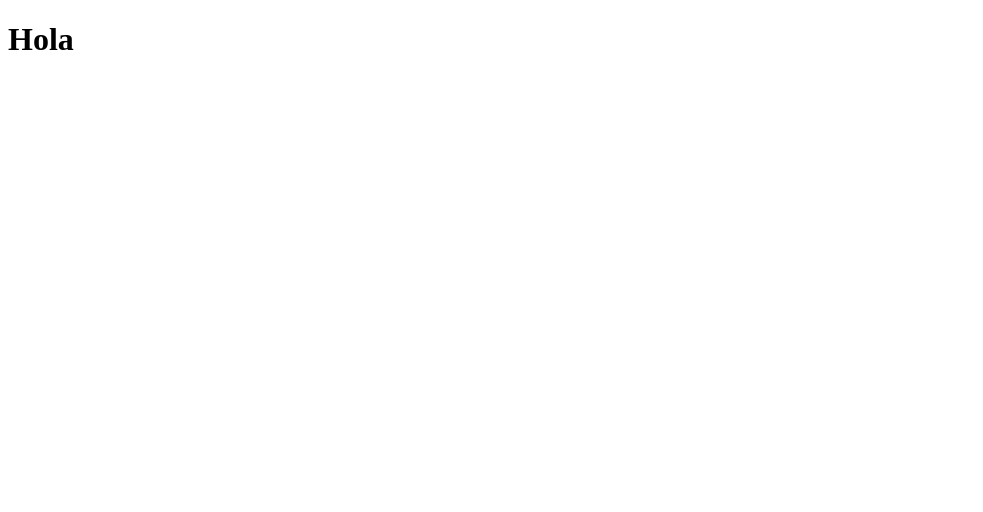
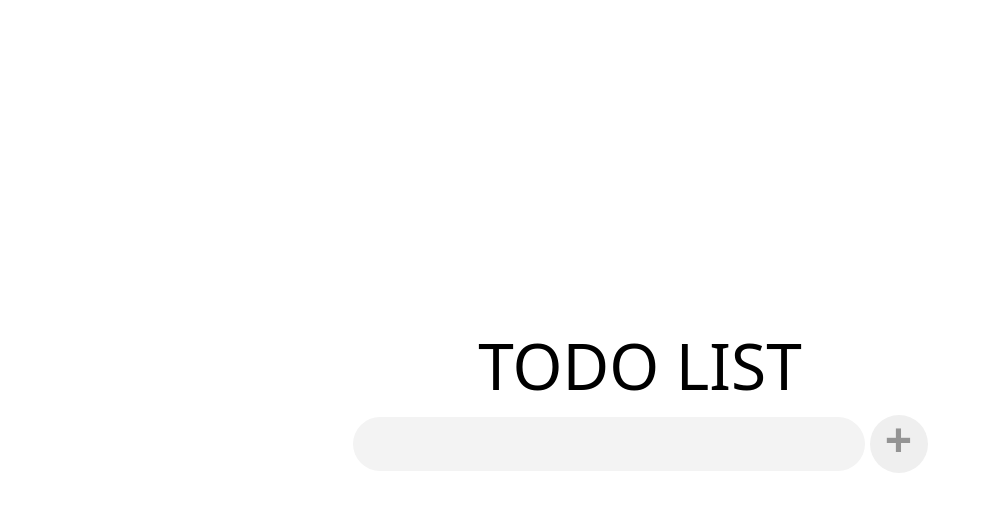
Before and after one commit to tomas-vidal/todo-list, a React (Create React App) app: page / in a window 1280 px wide. Shown: the top 512 px of the page, without its empty margins (0-983 px from the left). Built offline with nearby package versions, Linux system fonts and the light colour scheme.

Commit message:
Create webpage styling

```diff
--- /dev/null
+++ b/src/App.css
@@ -0,0 +1,58 @@
+* {
+    font-family: system-ui, -apple-system, BlinkMacSystemFont, 'Segoe UI', Roboto, Oxygen, Ubuntu, Cantarell, 'Open Sans', 'Helvetica Neue', sans-serif;
+    margin: 0;
+    padding: 0;
+    box-sizing: border-box;
+}
+
+.App {
+    display: flex;
+    flex-direction: column;
+    align-items: center;
+    justify-content: center;
+    height: 100vh;
+}
+
+h1 {
+    font-size: 64px;
+    font-weight: 400;
+    line-height: 75px;
+    letter-spacing: 0em;
+    text-align: center;
+}
+
+.input-form {
+    display: flex;
+    gap: 5px;
+    align-items: center;
+    margin-top: 12px;
+}
+
+.input-form-todo {
+    height: 54px;
+    width: 512px;
+    border-radius: 89px;
+    background: #F3F3F3;
+    border: 0;
+    padding: 10px 20px;
+}
+
+input:focus{
+    outline: none;
+}
+
+button {
+    height: 58px;
+    width: 58px;
+    border-radius: 50%;
+    border: 0;
+    cursor: pointer;
+}
+
+span {
+    font-size: 48px;
+    font-weight: 700;
+    line-height: 25px;
+    letter-spacing: 0em;
+    color: #949494;
+}
--- a/src/App.js
+++ b/src/App.js
@@ -1,7 +1,15 @@
+import "./App.css";
+
 function App() {
   return (
     <div className="App">
-      <h1>Hola</h1>
+      <h1>TODO LIST</h1>
+      <form className="input-form">
+        <input className="input-form-todo" type="text"></input>
+        <button>
+          <span>+</span>
+        </button>
+      </form>
     </div>
   );
 }
```
